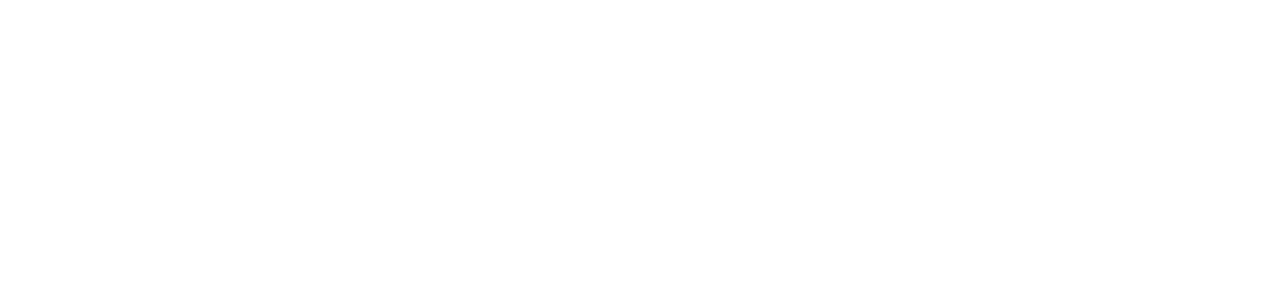
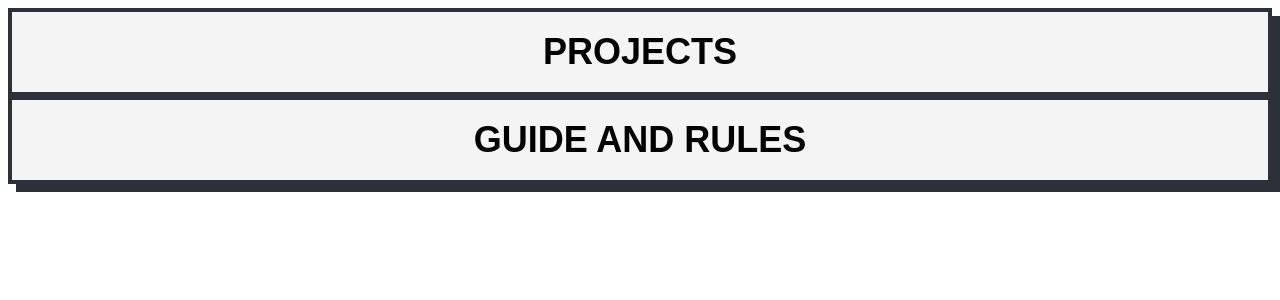
Before and after one commit to nozgurozturk/mercury-client, a React (Create React App) app: page / in a window 1280 px wide. Shown: the top 300 px of the page. Built offline with nearby package versions, Linux system fonts and the light colour scheme; a web font is replaced by a local one.

Commit message:
Add title component

```diff
--- a/src/App.tsx
+++ b/src/App.tsx
@@ -1,12 +1,17 @@
 import React from 'react';
-import {ThemeProvider} from 'styled-components';
-import {SPTheme} from "./utils/styles/SPTheme";
+import { ThemeProvider } from 'styled-components';
+import { SPTheme } from "./utils/styles/SPTheme";
+
+import { Title } from './components/Title';
 
 
 const App: React.FC = () => {
   return (
     <ThemeProvider theme={SPTheme}>
-        <></>
+      <div>
+        <Title title="projects" />
+        <Title title="guide and rules" />
+      </div>
     </ThemeProvider>
   );
 }
--- /dev/null
+++ b/src/components/Title.tsx
@@ -0,0 +1,30 @@
+import React, { FunctionComponent } from 'react';
+import styled from 'styled-components';
+
+
+type TitleProps = {
+    title: string
+}
+
+const TitleContainer = styled.div`
+    min-width:300px;
+    min-height:80px;
+    border:${props => props.theme.border.bold};
+    box-shadow:${props => props.theme.shadow.big};
+    background-color:${props => props.theme.colors.white};
+`;
+const TitleText = styled.h1`
+    font-weight : ${props => props.theme.fontWeight.bold};
+    font-size:${props => props.theme.fontSize.title};
+    font-family:${props => props.theme.fontFamily};
+    line-height:80px;
+    vertical-align:middle;
+    text-align:center;
+    margin:auto;
+`;
+
+export const Title: FunctionComponent<TitleProps> = ({ title }) => (
+    <TitleContainer>
+        <TitleText>{title.toUpperCase()}</TitleText>
+    </TitleContainer>
+)
```
